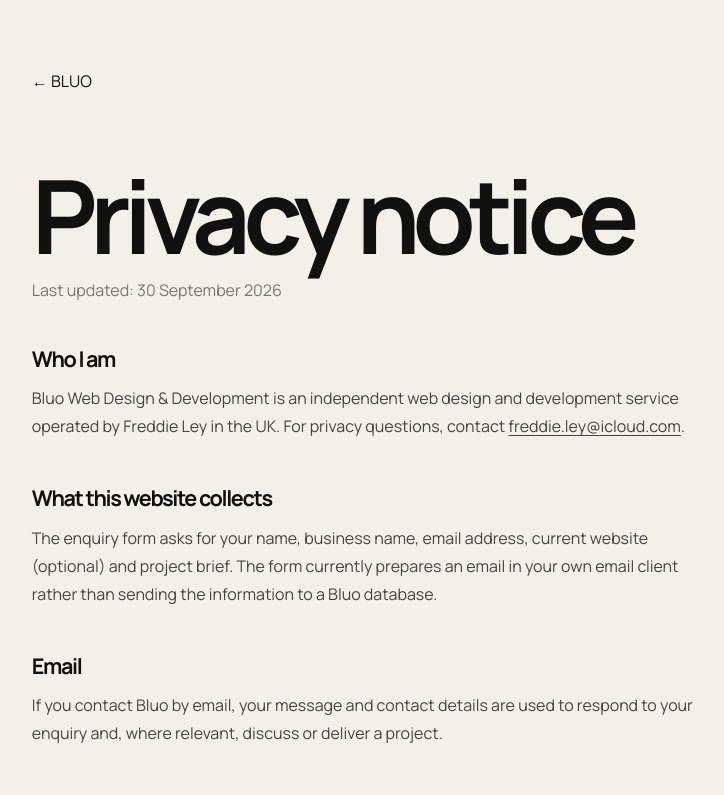
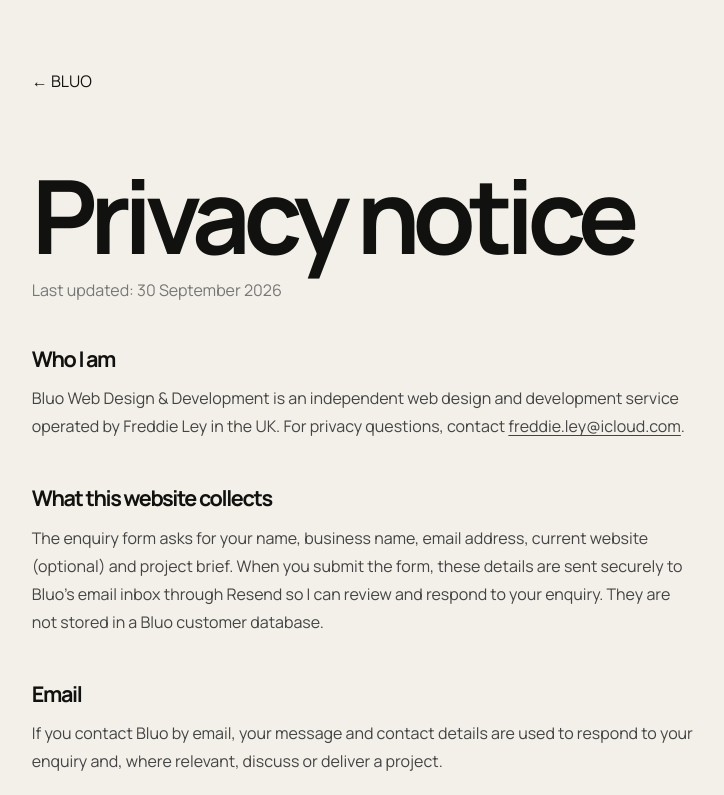
Before and after one commit to freddieley/Service-website, a Next.js app: page /privacy in a window 1280 px wide. Shown: the top 795 px of the page, without its empty margins (275-999 px from the left). Built offline with nearby package versions, Linux system fonts and the light colour scheme.

Commit message:
Update privacy notice for contact email delivery

```diff
--- a/app/privacy/page.tsx
+++ b/app/privacy/page.tsx
@@ -17,8 +17,9 @@
       <h2>What this website collects</h2>
       <p>
         The enquiry form asks for your name, business name, email address, current website
-        (optional) and project brief. The form currently prepares an email in your own email
-        client rather than sending the information to a Bluo database.
+        (optional) and project brief. When you submit the form, these details are sent securely
+        to Bluo's email inbox through Resend so I can review and respond to your enquiry. They
+        are not stored in a Bluo customer database.
       </p>
 
       <h2>Email</h2>
```
